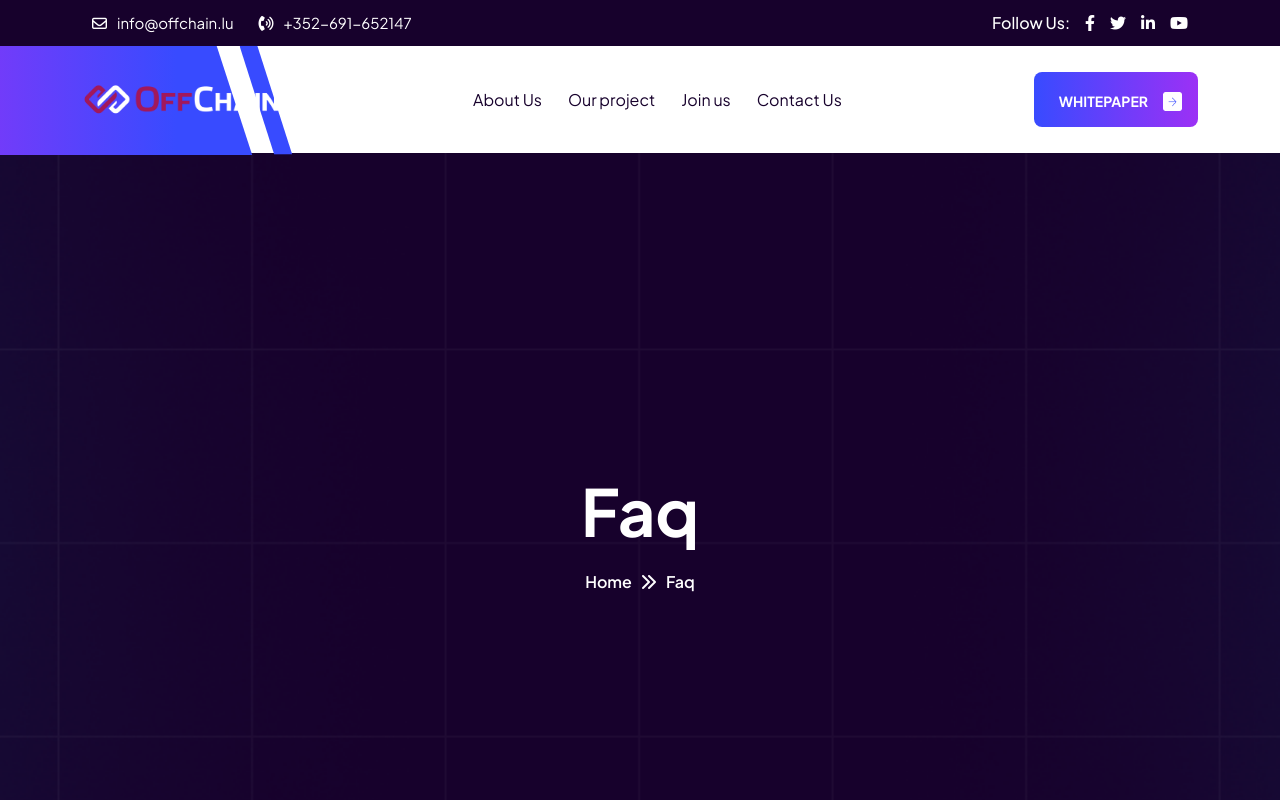
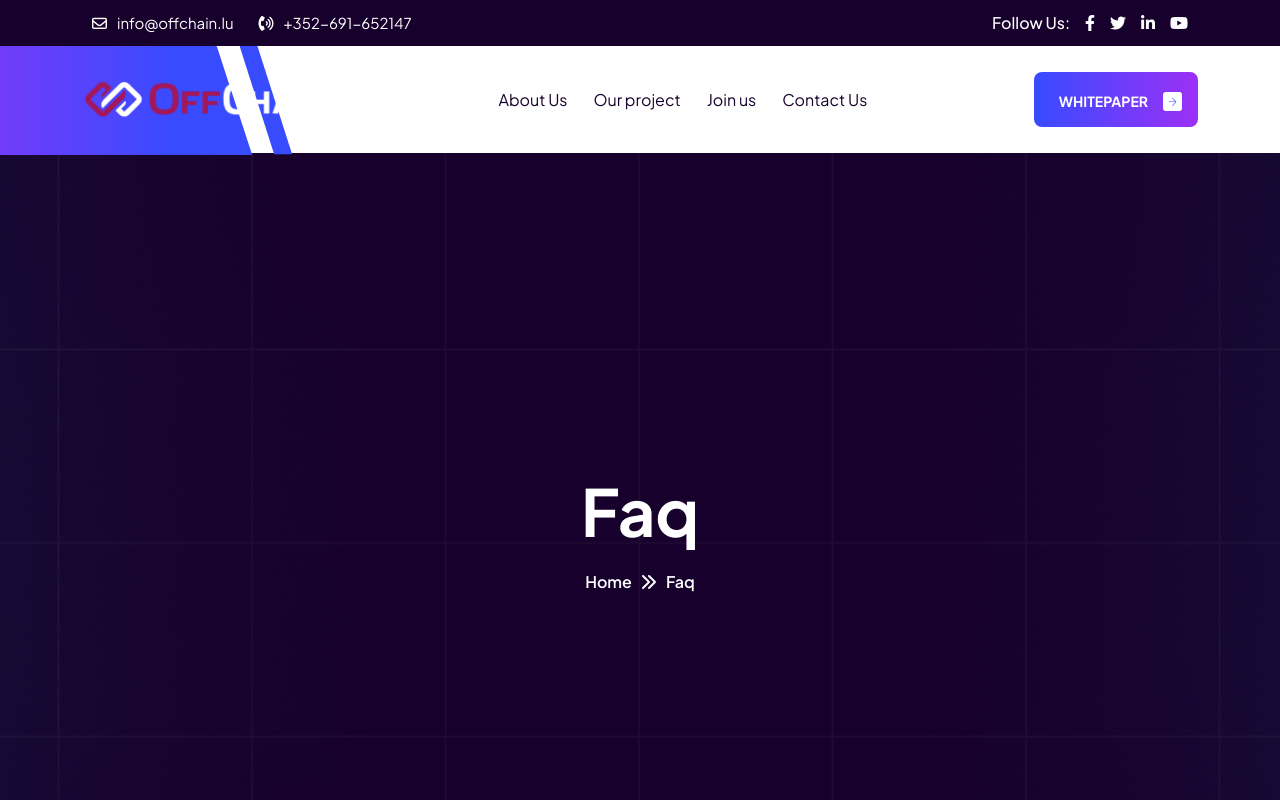
Before and after one commit to OffChainLuxembourg/OffChain.lu_website, a Next.js app: page /faq in a window 1280 px wide. Shown: the top 800 px of the page. Built offline with nearby package versions, Linux system fonts and the light colour scheme.

Commit message:
Increasing logo size landing page

```diff
--- a/components/headers/Header1.jsx
+++ b/components/headers/Header1.jsx
@@ -19,8 +19,8 @@ export default function Header1() {
                   <Link scroll={false} href={`/`}>
                     <Image
                       src="/assets/img/logo-white.png"
-                      width={199}
-                      height={42}
+                      width={250}
+                      height={50}
                       alt="techo"
                     />
                   </Link>
```
